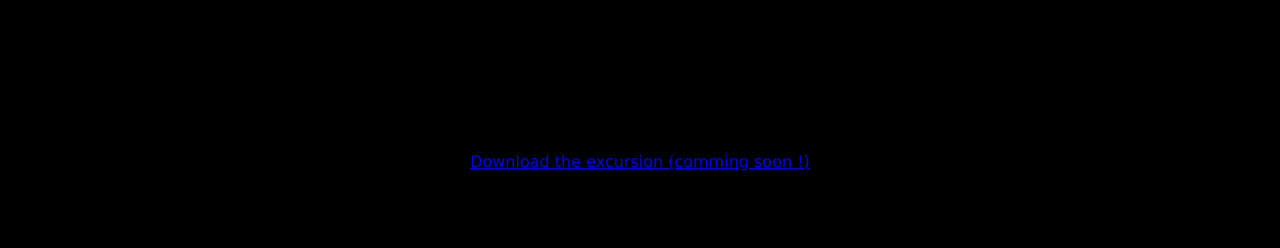
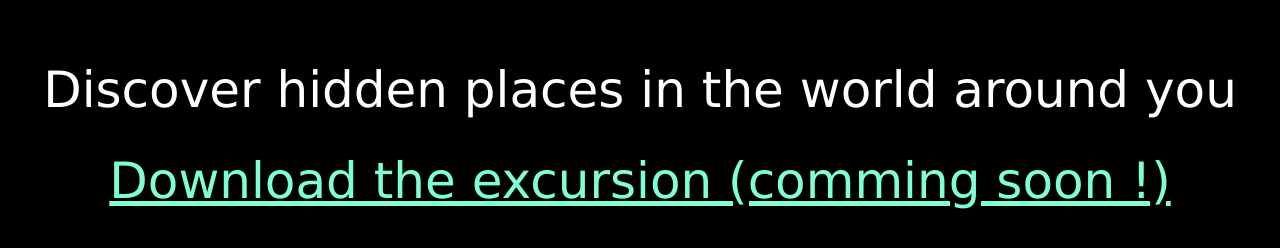
Before and after one commit to jfsjdmumprathyusha/excursion, a plain HTML site: page index.html in a window 1280 px wide. Drawn offline with Linux system fonts and the light colour scheme.

Commit message:
added link--cta

```diff
--- a/index.html
+++ b/index.html
@@ -10,6 +10,6 @@
 
 <body>
 <h1 class="header--main">Discover hidden places in the world around you</h1>
-<p><a href="#">Download the excursion (comming soon !)</a></p>
+<p><a class="link--cta" href="#">Download the excursion (comming soon !)</a></p>
 </body>
 </html>
--- a/resources/css/style.css
+++ b/resources/css/style.css
@@ -7,4 +7,9 @@ font-family: Verdana, Geneva, Thoma, sans-serif;
 .header--main {
 font-weight: normal;
 font-size: 50px;
-color:}
+color: #ffffff;
+}
+.link--cta {
+font-size: 50px;
+color: aquamarine;
+}
```
